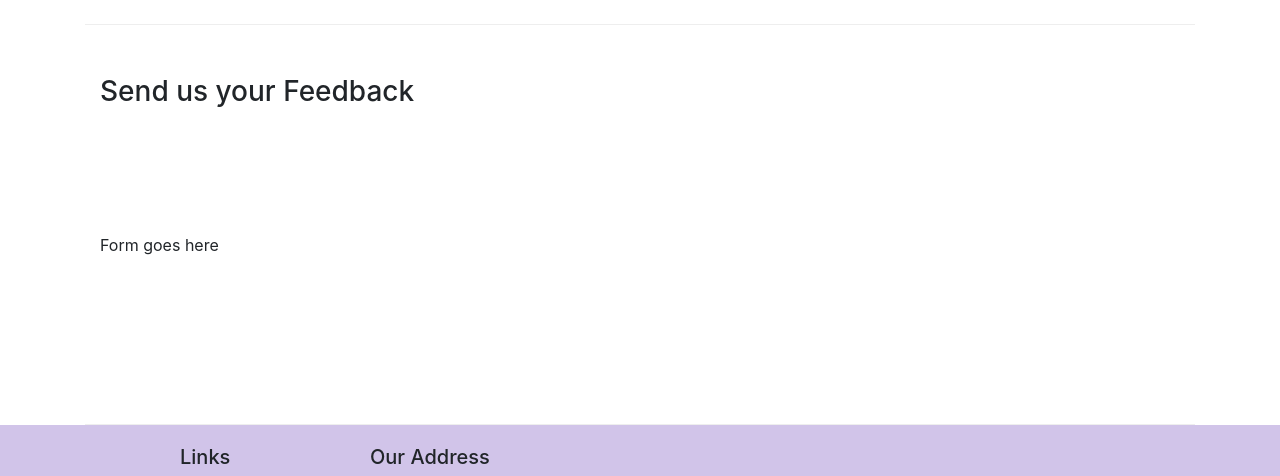
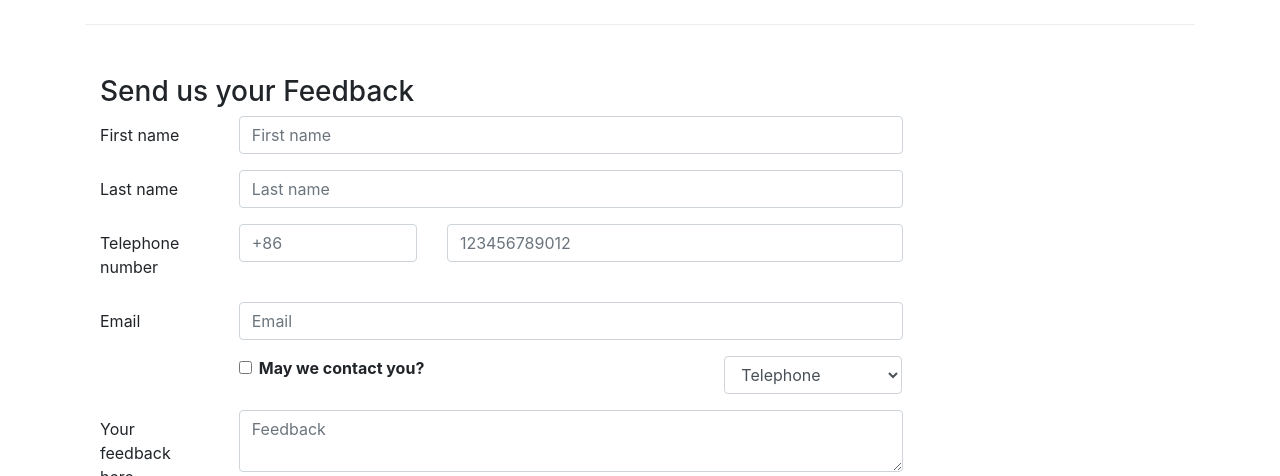
Before and after one commit to thinlines/bootstrap-course, a plain HTML site: page contactus.html in a window 1280 px wide. Shown: the part 790-1266 px from the top of the page. Drawn offline with nearby package versions, Linux system fonts and the light colour scheme.

Commit message:
add feedback form to aboutus.html
This commit adds a bootstrap-styled form to the contact page.

```diff
--- a/contactus.html
+++ b/contactus.html
@@ -92,7 +92,80 @@
               <h3>Send us your Feedback</h3>
            </div>
             <div class="col-12 col-md-9">
-                Form goes here
+                <form>
+                	<div class="form-group row">
+                		<label for="firstname" class="col-md-2 col-form-label">First name</label>
+		            		<div class="col-md-10">
+		            			<input type="text"
+		            		    class="form-control" id="firstname"
+		            		    name="firstname" placeholder="First name">
+		            		</div>
+                	</div>
+                	<div class="form-group row">
+                		<label for="lastname" class="col-md-2 col-form-label">Last name</label>
+		            		<div class="col-md-10">
+		            			<input type="text"
+		            		    class="form-control" id="lastname"
+		            		    name="lastname" placeholder="Last name">
+		            		</div>
+                	</div>
+                	<div class="form-group row">
+                		<label
+                		  for="telnum"
+                		  class="col-12 col-md-2 col-form-label">
+                		    Telephone number
+                		</label>
+		            		<div class="col-5 col-md-3">
+		            			<input type="tel"
+		            		    class="form-control" id="countrycode"
+		            		    name="countrycode" placeholder="+86">
+		            		</div>
+		            		<div class="col-7 col-md-7">
+		            			<input type="tel"
+		            		    class="form-control" id="telnum"
+		            		    name="telnum" placeholder="123456789012">
+		            		</div>
+                	</div>
+                	<div class="form-group row">
+                		<label for="emailid" class="col-md-2 col-form-label">Email</label>
+		            		<div class="col-md-10">
+		            			<input type="email"
+		            		    class="form-control" id="emailid"
+		            		    name="emailid" placeholder="Email">
+		            		</div>
+                	</div>
+                	<div class="form-group row">
+                		<div class="col-md-6 offset-md-2">
+                			<div class="form-check">
+                				<input type="checkbox" class="form-check-input"
+                				       name="approve" id="approve" value="">
+                				<label class="form-check-label" for="approve">
+                					<strong>May we contact you?</strong>
+                				</label>
+                			</div>
+                		</div>
+                		<div class="col-md-3 offset-md-1">
+                			<select class="form-control">
+                				<option>Telephone</option>
+                				<option>Email</option>
+                			</select>
+                		</div>
+                	</div>
+                	<div class="form-group row">
+                		<label for="feedback" class="col-md-2 col-form-label">Your feedback here</label>
+		            		<div class="col-md-10">
+		            			<textarea class="form-control" id="feedback"
+		            			  name="feedback" placeholder="Feedback"></textarea>
+		            		</div>
+                	</div>
+                	<div class="form-group row">
+                		<div class="offset-md-2 col-md-10">
+                			<button type="submit" class="btn btn-primary">
+                				Submit
+                			</button>
+                		</div>
+                	</div>
+                </form>
             </div>
              <div class="col-12 col-md">
             </div>
```
